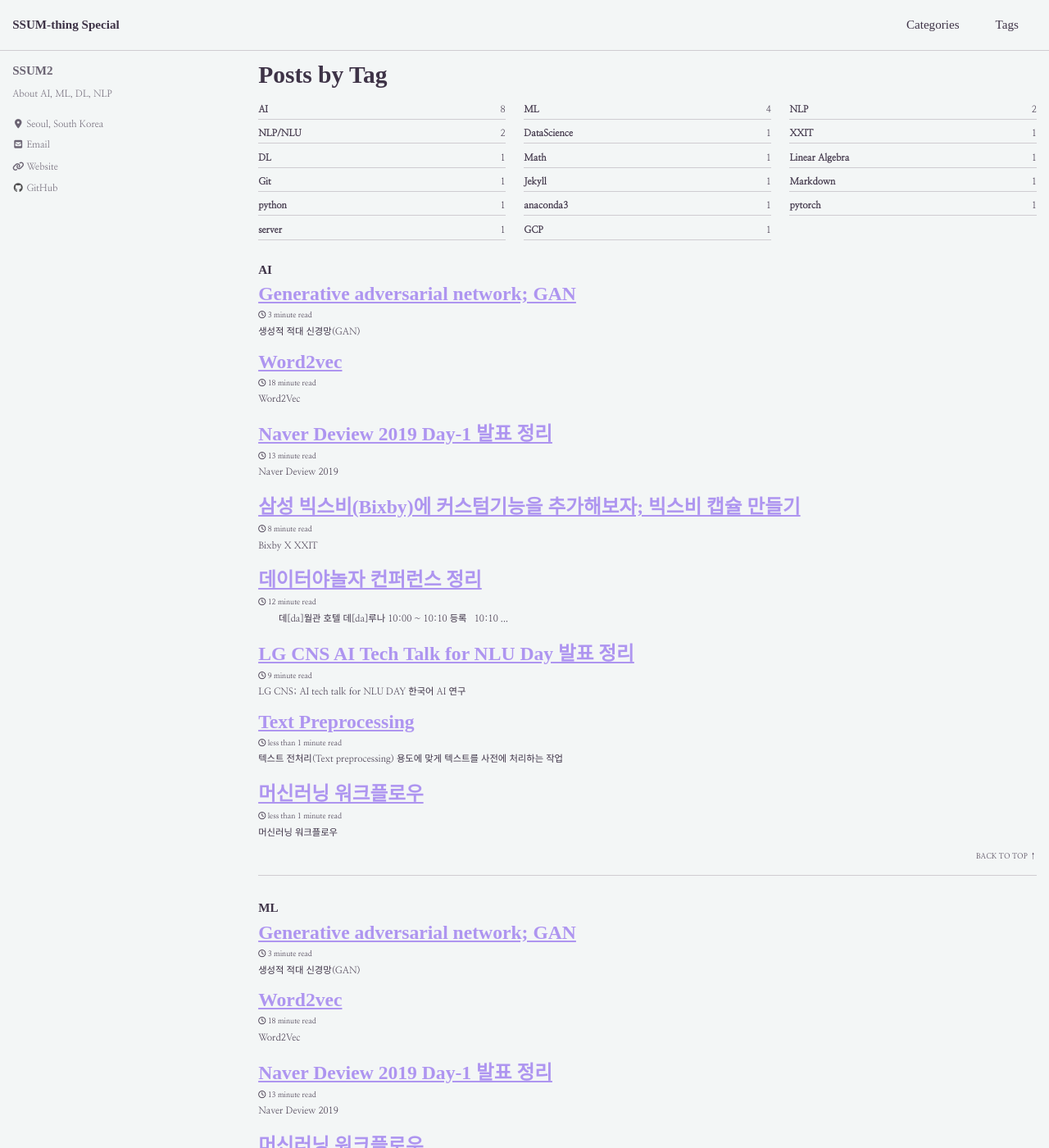
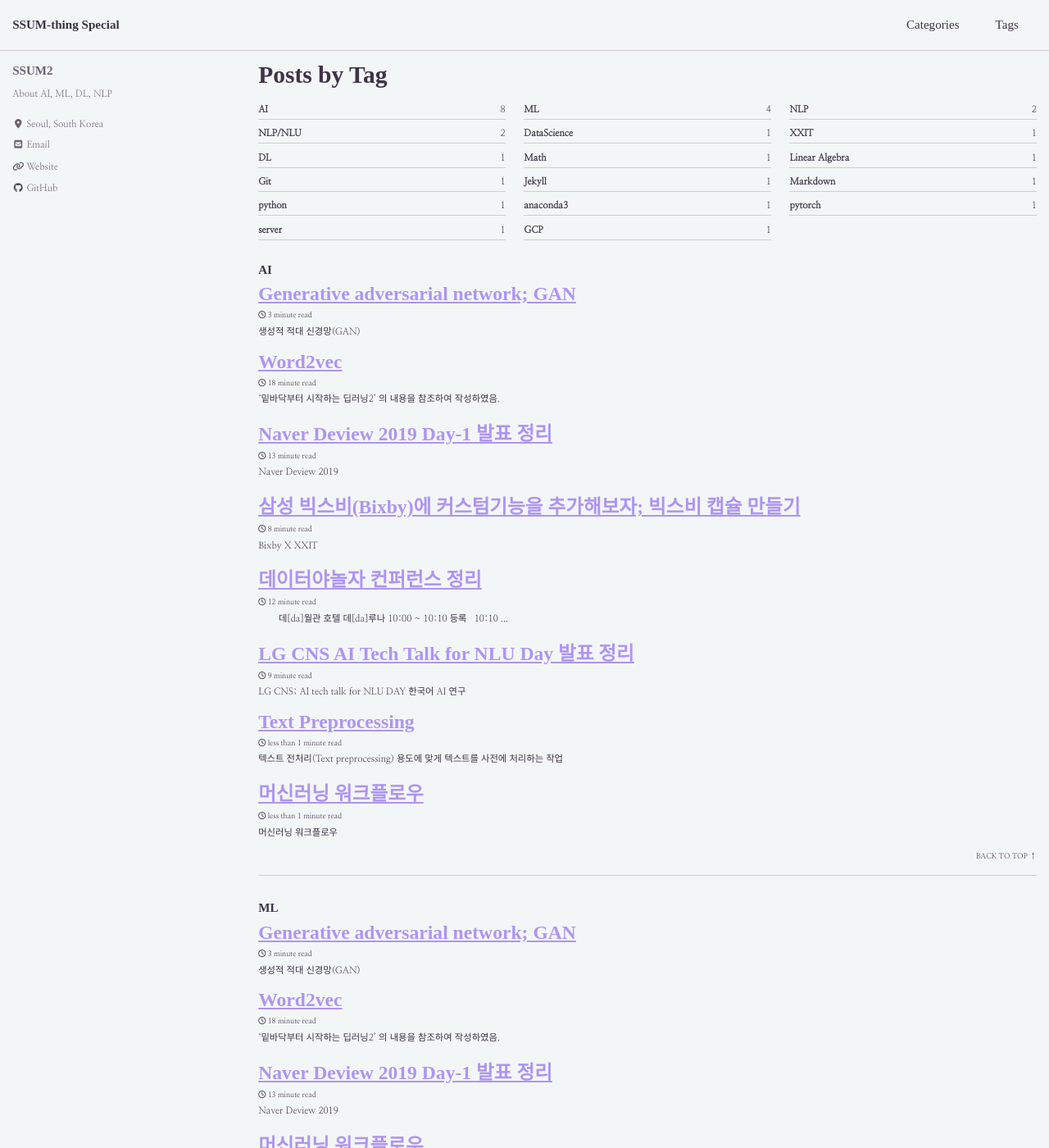
Before and after one commit to ssum-2/ssum-2.github.io, a Jekyll site: the page built from _pages/tag-archive.md, in a window 1280 px wide and 1400 px high. Shown: the whole window at 82% size. Built offline with Jekyll 4.4.1, drawn with Linux system fonts in a browser that asks for light colours; cached includes are drawn as plain includes; nearby versions of some CDN libraries; some web fonts are replaced.

Commit message:
Add post; word2vec

```diff
--- a/_posts/2019-11-10-word2vec.md
+++ b/_posts/2019-11-10-word2vec.md
@@ -10,9 +10,6 @@ author_profile : true
 use_math : true
 last_modified_at: 2019-11-10
 ---
-
-# Word2Vec
-
 
 > '밑바닥부터 시작하는 딥러닝2' 의 내용을 참조하여 작성하였음.
 
```
